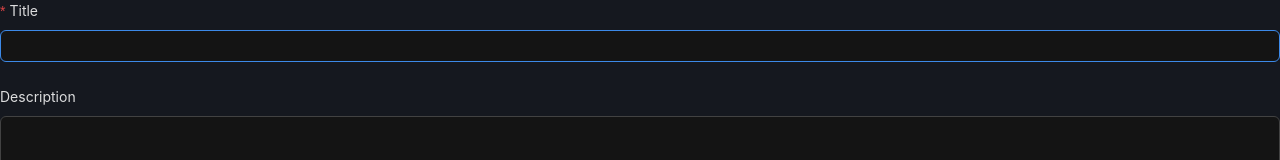
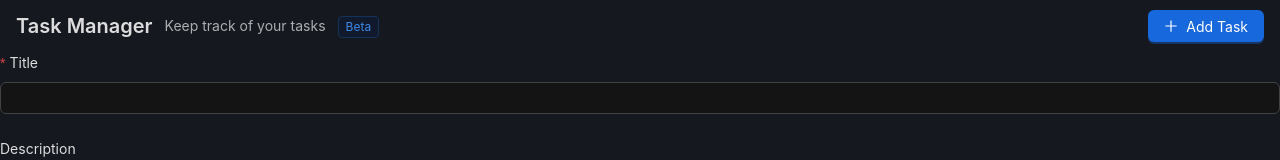
Before and after one commit to Durgesh2601/TaskNex, a React (Create React App) app in the folder tasknex-frontend/: page / in a window 1280 px wide. Shown: the top 160 px of the page. Built offline with nearby package versions, Linux system fonts and the light colour scheme; no server answers.

Commit message:
feat: page header

```diff
--- a/tasknex-frontend/package.json
+++ b/tasknex-frontend/package.json
@@ -3,6 +3,7 @@
   "version": "0.1.0",
   "private": true,
   "dependencies": {
+    "@ant-design/pro-layout": "^7.17.15",
     "@testing-library/jest-dom": "^5.17.0",
     "@testing-library/react": "^13.4.0",
     "@testing-library/user-event": "^13.5.0",
--- /dev/null
+++ b/tasknex-frontend/src/components/Header.js
@@ -0,0 +1,25 @@
+import { Button, Tag } from "antd";
+import { PageHeader } from '@ant-design/pro-layout';
+import { PlusOutlined } from "@ant-design/icons";
+
+const Header = ({ onAddTaskClick }) => {
+  return (
+    <PageHeader
+      title="Task Manager"
+      subTitle="Keep track of your tasks"
+      extra={[
+        <Button
+          key="addTask"
+          type="primary"
+          icon={<PlusOutlined />}
+          onClick={onAddTaskClick}
+        >
+          Add Task
+        </Button>,
+      ]}
+      tags={<Tag color="blue">Beta</Tag>}
+    />
+  );
+};
+
+export default Header;
--- a/tasknex-frontend/src/pages/HomePage.js
+++ b/tasknex-frontend/src/pages/HomePage.js
@@ -1,5 +1,6 @@
 import { useEffect, useState } from "react";
 import { Form, message } from "antd";
+import Header from "../components/Header";
 import TaskForm from "../components/TaskForm";
 import TaskList from "../components/TaskList";
 import TaskFilter from "../components/TaskFilter";
@@ -60,6 +61,7 @@ const HomePage = () => {
 
   return (
     <div>
+      <Header />
       <TaskForm
         onSubmit={handleFormSubmit}
         initialValues={selectedTask}
```
